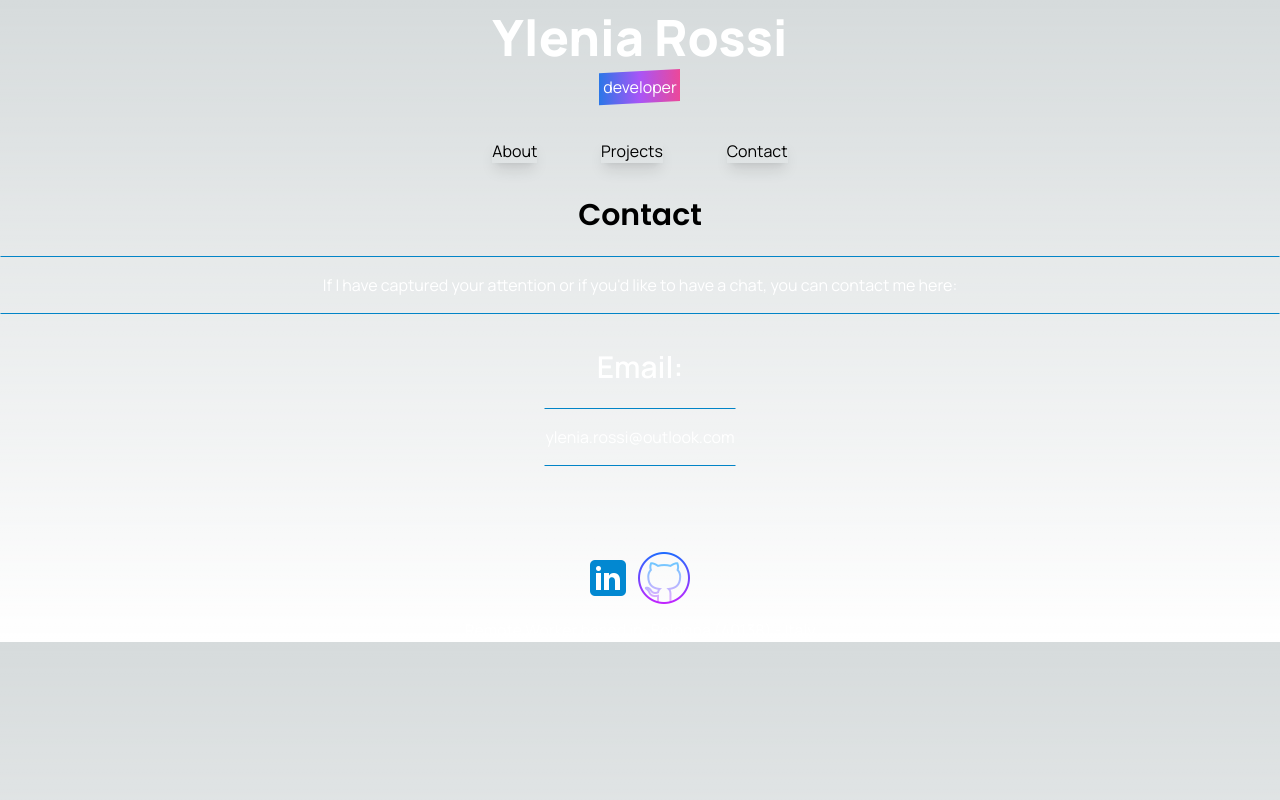
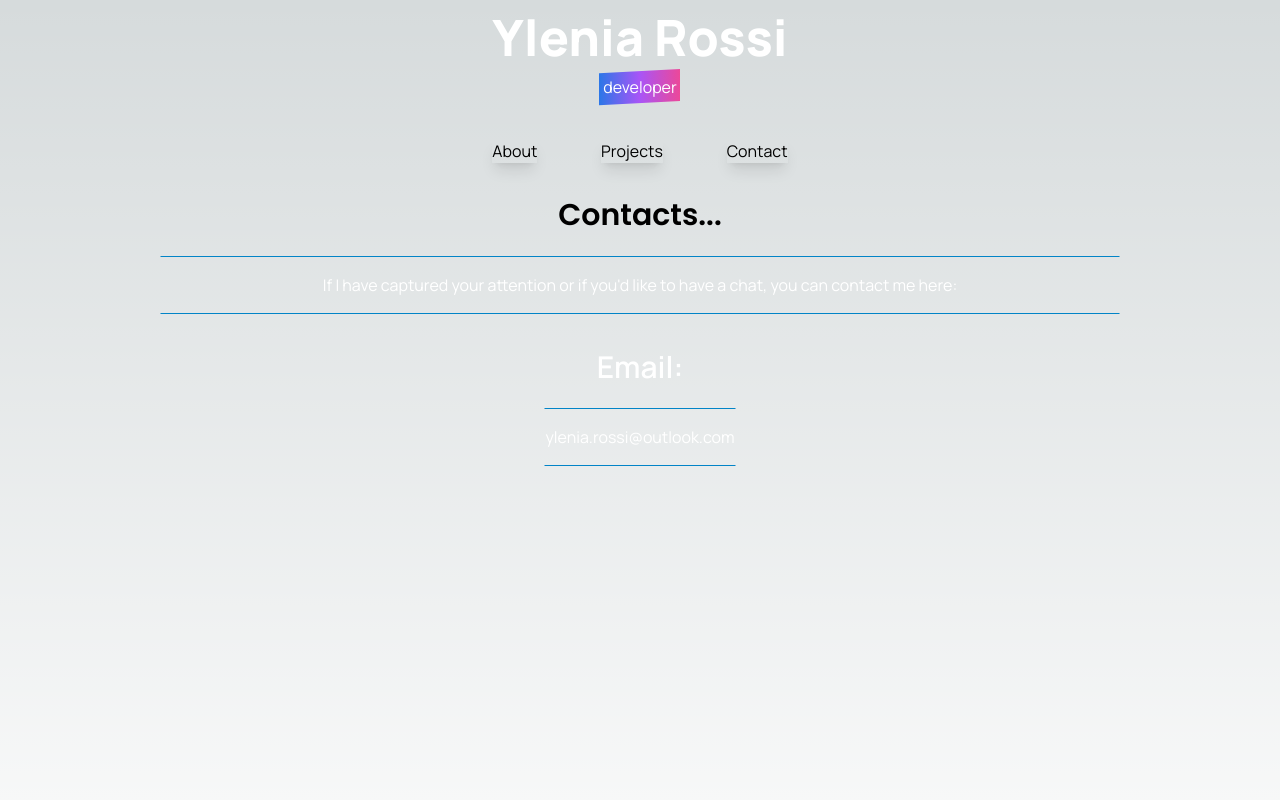
Before and after one commit to roxyle/portfolio, a Next.js app: page /Contact in a window 1280 px wide. Shown: the top 800 px of the page. Built offline with nearby package versions, Linux system fonts and the light colour scheme.

Commit message:
modificato css contact section

```diff
--- a/src/pages/Contact/index.tsx
+++ b/src/pages/Contact/index.tsx
@@ -6,10 +6,10 @@
   return (
     <>
     <Hero/>
-    <section className='flex flex-col py-8'>
+    <section className='max-container'>
 
       <h1 className='head-text flex justify-center'>
-      Contact
+      Contacts...
       </h1>
 
       <div className='mt-5 flex flex-col gap-3 text-white'>
```
